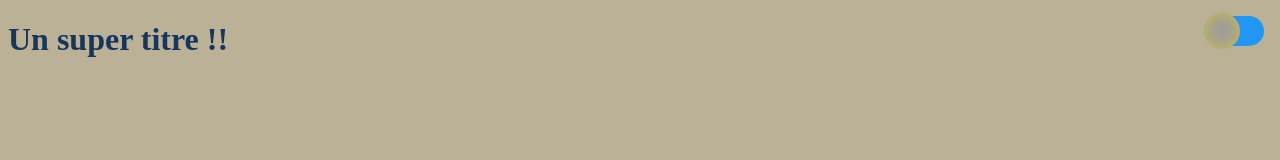
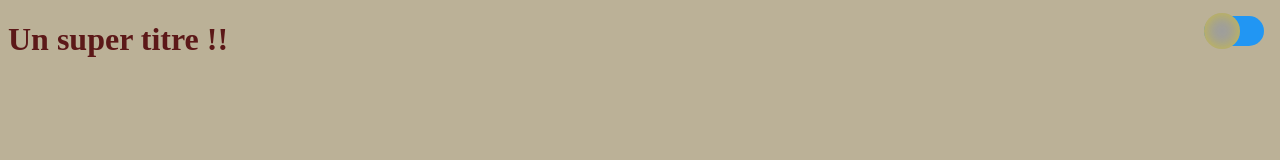
Before and after one commit to Ibrah131/OpenclassroomsProject, a plain HTML site: page index.html in a window 1280 px wide. Drawn offline with Linux system fonts and the light colour scheme; grey boxes are pictures that could not be loaded.

Commit message:
Modification de la couleur de h1 en marron

```diff
--- a/styles.css
+++ b/styles.css
@@ -1,6 +1,6 @@
 :root { /* default theme (light) */
   --color-bg: #bbb197;
-  --primary-color-h1: #18365c;
+  --primary-color-h1: #5c1818;
   --primary-color-font: #131f30;
 
   --color-accent: #fd6f53;
```
